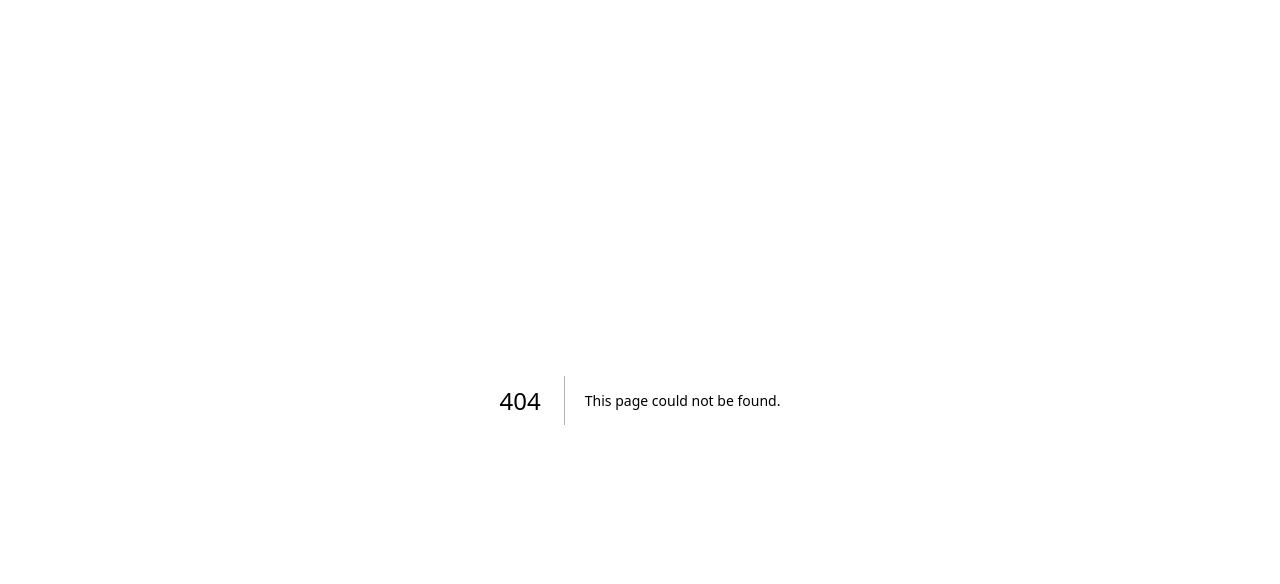
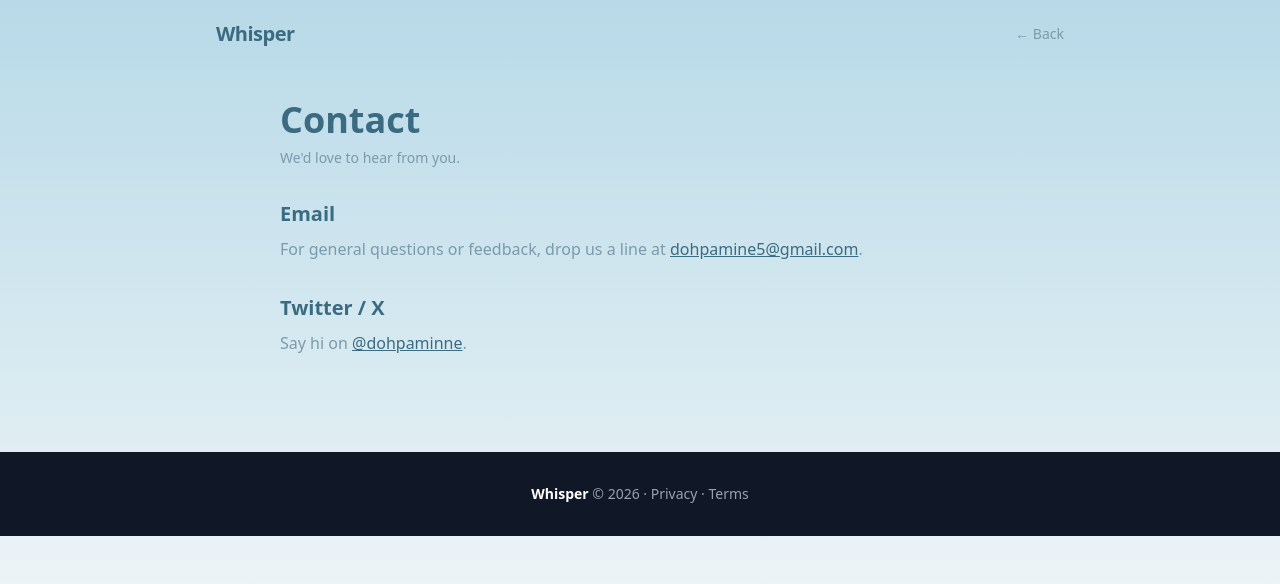
Before and after one commit to dohhyunoh/whisper-landing, a Next.js app: page /contact in a window 1280 px wide. Before the commit this address had no page. Shown: the top 584 px of the page. Built offline with nearby package versions, Linux system fonts and the light colour scheme.

Commit message:
contact page and google playstore deleted

```diff
--- /dev/null
+++ b/src/app/contact/page.tsx
@@ -0,0 +1,71 @@
+import type { Metadata } from "next";
+import Link from "next/link";
+
+export const metadata: Metadata = {
+  title: "Contact — Whisper",
+};
+
+export default function ContactPage() {
+  return (
+    <div
+      className="min-h-screen"
+      style={{
+        background:
+          "linear-gradient(180deg, #B8D9E8 0%, #D4E8F0 40%, #EEF4F7 75%, #F5F5F0 100%)",
+      }}
+    >
+      {/* Nav */}
+      <nav className="flex items-center justify-between px-6 py-5 max-w-4xl mx-auto">
+        <Link href="/" className="text-xl font-semibold text-whisper-primary-dark tracking-tight">
+          Whisper
+        </Link>
+        <Link href="/" className="text-sm text-whisper-secondary hover:text-whisper-primary-dark transition-colors">
+          ← Back
+        </Link>
+      </nav>
+
+      {/* Content */}
+      <article className="max-w-3xl mx-auto px-6 pb-24 pt-8">
+        <h1 className="text-4xl font-bold text-whisper-primary-dark">Contact</h1>
+        <p className="text-whisper-secondary mt-2 text-sm">We'd love to hear from you.</p>
+
+        <section className="mt-8">
+          <h2 className="text-xl font-semibold text-whisper-primary-dark">Email</h2>
+          <p className="mt-2 text-whisper-secondary leading-relaxed">
+            For general questions or feedback, drop us a line at{" "}
+            <a
+              href="mailto:dohpamine5@gmail.com"
+              className="text-whisper-primary-dark underline hover:opacity-70 transition-opacity"
+            >
+              dohpamine5@gmail.com
+            </a>
+            .
+          </p>
+        </section>
+
+        <section className="mt-8">
+          <h2 className="text-xl font-semibold text-whisper-primary-dark">Twitter / X</h2>
+          <p className="mt-2 text-whisper-secondary leading-relaxed">
+            Say hi on{" "}
+            <a
+              href="https://x.com/dohpaminne"
+              target="_blank"
+              rel="noopener noreferrer"
+              className="text-whisper-primary-dark underline hover:opacity-70 transition-opacity"
+            >
+              @dohpaminne
+            </a>
+            .
+          </p>
+        </section>
+      </article>
+
+      {/* Footer */}
+      <footer className="bg-gray-900 text-gray-400 py-8 px-6 text-center text-sm">
+        <span className="text-white font-semibold">Whisper</span> © 2026 &middot;{" "}
+        <Link href="/privacy" className="hover:text-white transition-colors">Privacy</Link> &middot;{" "}
+        <Link href="/terms" className="hover:text-white transition-colors">Terms</Link>
+      </footer>
+    </div>
+  );
+}
--- a/src/app/privacy/page.tsx
+++ b/src/app/privacy/page.tsx
@@ -66,7 +66,7 @@ export default function PrivacyPage() {
           <ul>
             <li><strong>Google Fonts</strong> — to load premium typefaces. Google may log font requests; see their privacy policy at google.com/privacy.</li>
             <li><strong>Vercel</strong> — to host this landing page. See their privacy policy at vercel.com/legal/privacy-policy.</li>
-            <li><strong>Apple App Store / Google Play</strong> — distribution platforms governed by their own privacy policies.</li>
+            <li><strong>Apple App Store</strong> — distribution platform governed by its own privacy policy.</li>
           </ul>
         </Section>
 
--- a/src/components/CTA.tsx
+++ b/src/components/CTA.tsx
@@ -44,20 +44,6 @@ export default function CTA() {
               <div className="text-sm font-semibold">App Store</div>
             </span>
           </a>
-
-          {/* Google Play badge placeholder */}
-          <a
-            href="#"
-            className="flex items-center gap-2 bg-gray-900 text-white px-5 py-3 rounded-xl shadow-md hover:bg-gray-800 transition-colors"
-          >
-            <svg width="22" height="22" viewBox="0 0 24 24" fill="currentColor">
-              <path d="M3 20.5v-17c0-.59.34-1.11.83-1.38L13.16 12l-9.33 9.88C3.34 21.61 3 21.09 3 20.5zm11.5-8.79l2.3-2.3-7.4-7.4 5.1 9.7zm3.14 1.79l2.17-1.25c.5-.29.5-1.06 0-1.35l-2.17-1.25L15.5 12l2.14 2.5zM6.4 20.7l7.4-7.4-2.3-2.3L6.4 20.7z" />
-            </svg>
-            <span className="text-left">
-              <div className="text-xs opacity-75">Get it on</div>
-              <div className="text-sm font-semibold">Google Play</div>
-            </span>
-          </a>
         </div>
       </motion.div>
     </section>
--- a/src/components/Footer.tsx
+++ b/src/components/Footer.tsx
@@ -18,36 +18,11 @@ export default function Footer() {
           <Link href="/terms" className="hover:text-white transition-colors">
             Terms
           </Link>
-          <a href="#" className="hover:text-white transition-colors">
+          <Link href="/contact" className="hover:text-white transition-colors">
             Contact
-          </a>
+          </Link>
         </nav>
 
-        {/* Social */}
-        <div className="flex gap-4">
-          {/* Twitter / X */}
-          <a
-            href="#"
-            aria-label="Twitter"
-            className="text-gray-400 hover:text-white transition-colors"
-          >
-            <svg width="20" height="20" viewBox="0 0 24 24" fill="currentColor">
-              <path d="M18.244 2.25h3.308l-7.227 8.26 8.502 11.24H16.17l-5.214-6.817L4.99 21.75H1.68l7.73-8.835L1.254 2.25H8.08l4.713 6.231zm-1.161 17.52h1.833L7.084 4.126H5.117z" />
-            </svg>
-          </a>
-          {/* Instagram */}
-          <a
-            href="#"
-            aria-label="Instagram"
-            className="text-gray-400 hover:text-white transition-colors"
-          >
-            <svg width="20" height="20" viewBox="0 0 24 24" fill="none" stroke="currentColor" strokeWidth="2" strokeLinecap="round" strokeLinejoin="round">
-              <rect x="2" y="2" width="20" height="20" rx="5" ry="5" />
-              <circle cx="12" cy="12" r="5" />
-              <circle cx="17.5" cy="6.5" r="0.5" fill="currentColor" stroke="none" />
-            </svg>
-          </a>
-        </div>
       </div>
     </footer>
   );
--- a/src/components/Hero.tsx
+++ b/src/components/Hero.tsx
@@ -43,18 +43,6 @@ export default function Hero() {
                 <div className="text-sm font-semibold">App Store</div>
               </span>
             </a>
-            <a
-              href="#"
-              className="flex items-center gap-2 bg-gray-900 text-white px-5 py-3 rounded-xl shadow-md hover:bg-gray-800 transition-colors"
-            >
-              <svg width="22" height="22" viewBox="0 0 24 24" fill="currentColor">
-                <path d="M3 20.5v-17c0-.59.34-1.11.83-1.38L13.16 12l-9.33 9.88C3.34 21.61 3 21.09 3 20.5zm11.5-8.79l2.3-2.3-7.4-7.4 5.1 9.7zm3.14 1.79l2.17-1.25c.5-.29.5-1.06 0-1.35l-2.17-1.25L15.5 12l2.14 2.5zM6.4 20.7l7.4-7.4-2.3-2.3L6.4 20.7z" />
-              </svg>
-              <span className="text-left">
-                <div className="text-xs opacity-75">Get it on</div>
-                <div className="text-sm font-semibold">Google Play</div>
-              </span>
-            </a>
           </div>
         </motion.div>
 
@@ -73,15 +61,11 @@ export default function Hero() {
                 "linear-gradient(180deg, #B8D9E8 0%, #D4E8F0 50%, #EEF4F7 100%)",
             }}
           >
-            <div className="text-center px-6">
-              <div className="text-6xl mb-4">📱</div>
-              <p className="text-whisper-secondary font-medium text-sm">
-                App Screenshot
-              </p>
-              <p className="text-whisper-secondary/60 text-xs mt-1">
-                Swap this placeholder for a real screenshot
-              </p>
-            </div>
+            <img
+              src="/screenshot_firstboarding.png"
+              alt="Whisper app onboarding screenshot"
+              className="w-full h-full object-cover"
+            />
           </div>
         </motion.div>
       </div>
--- a/src/components/HowItWorks.tsx
+++ b/src/components/HowItWorks.tsx
@@ -8,7 +8,7 @@ const STEPS = [
   {
     number: "01",
     title: "Download & Set Up",
-    desc: "Grab Whisper from the App Store or Google Play. Takes seconds to install and open.",
+    desc: "Grab Whisper from the App Store. Takes seconds to install and open.",
   },
   {
     number: "02",
```
Also changed, not shown: public/screenshot_firstboarding.png (added).
